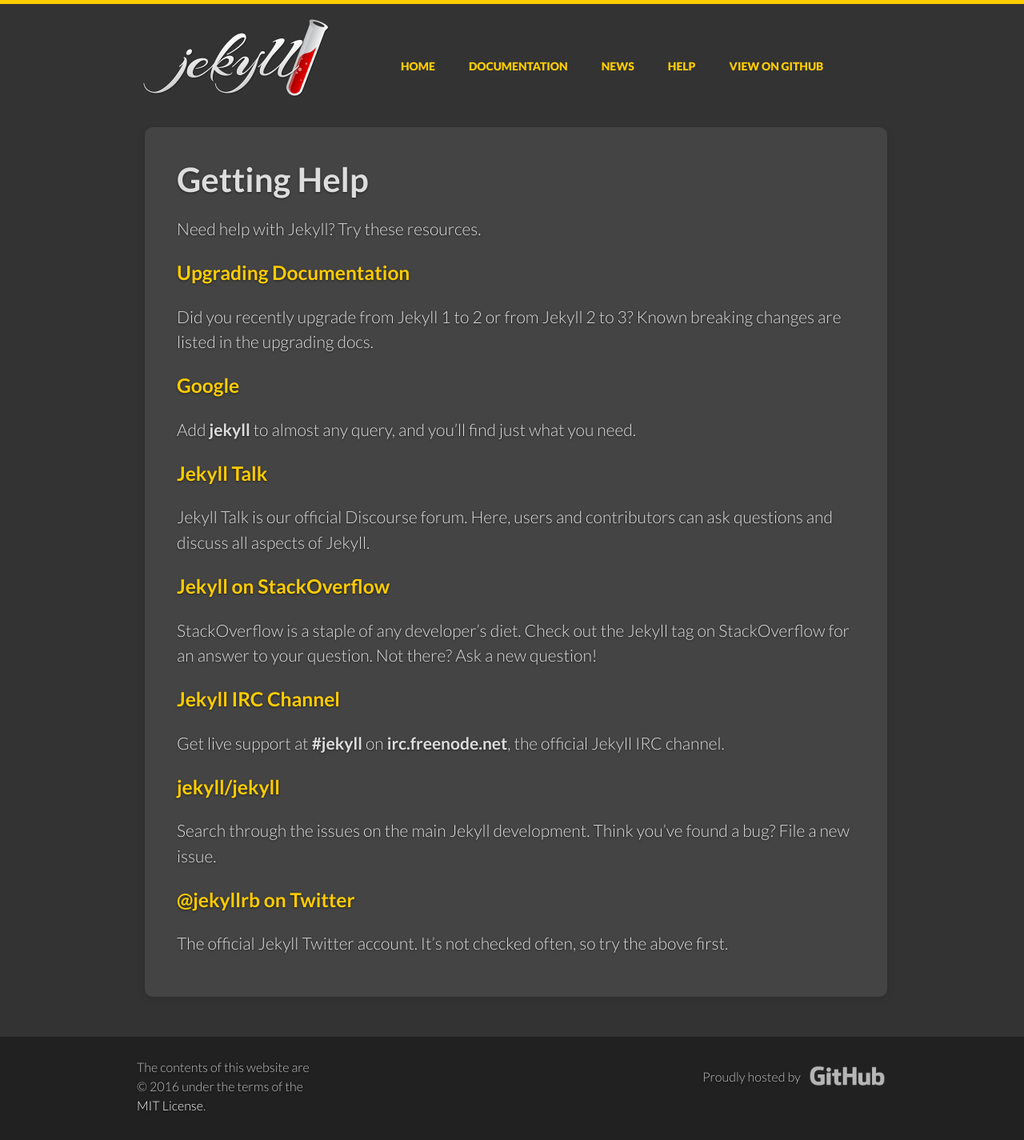
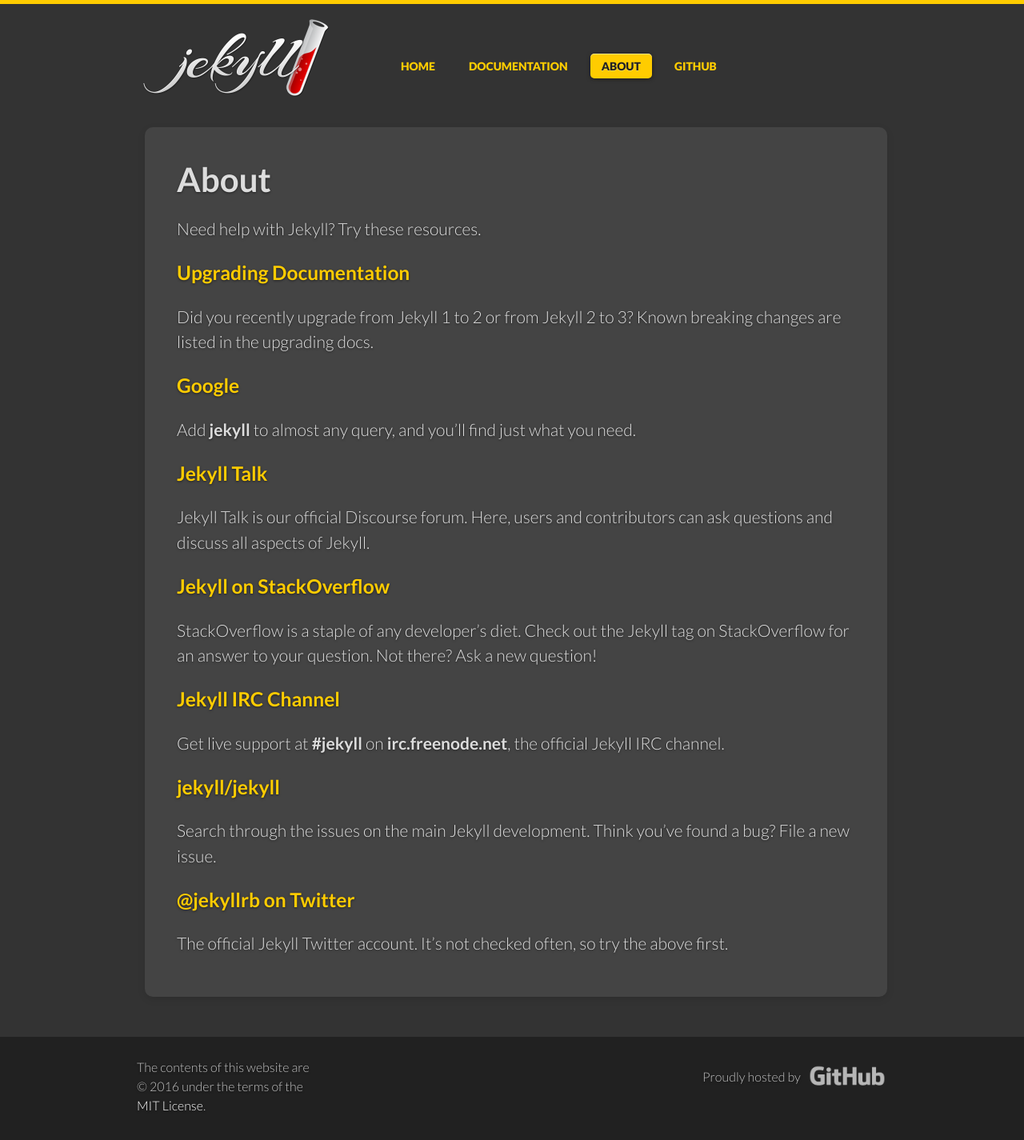
Before and after one commit to rubicus/rubicus.github.io, a Jekyll site: the page built from help/index.md, in a window 1280 px wide. Shown: the whole page at 80% size. Built offline with Jekyll 4.4.1, drawn with Linux system fonts in a browser that asks for light colours.

Commit message:
Fix menu with fewer, better options

```diff
--- a/_includes/primary-nav-items.html
+++ b/_includes/primary-nav-items.html
@@ -5,13 +5,10 @@
   <li class="{% if page.url contains '/docs/' %}current{% endif %}">
     <a href="/docs/home/">Doc<span class="show-on-mobiles">s</span><span class="hide-on-mobiles">umentation</span></a>
   </li>
-  <li class="{% if page.author %}current{% endif %}">
-    <a href="/news/">News</a>
+  <li class="{% if page.title contains 'About' %}current{% endif %}">
+    <a href="/help/">About</a>
   </li>
   <li>
-    <a href="/help/">Help</a>
-  </li>
-  <li>
-    <a href="{{ site.repository }}"><span class="hide-on-mobiles">View on </span>GitHub</a>
+      <a href="{{ site.repository }}">GitHub</a>
   </li>
 </ul>
--- a/help/index.md
+++ b/help/index.md
@@ -1,6 +1,6 @@
 ---
 layout: page
-title: Getting Help
+title: About
 ---
 
 Need help with Jekyll? Try these resources.
```
